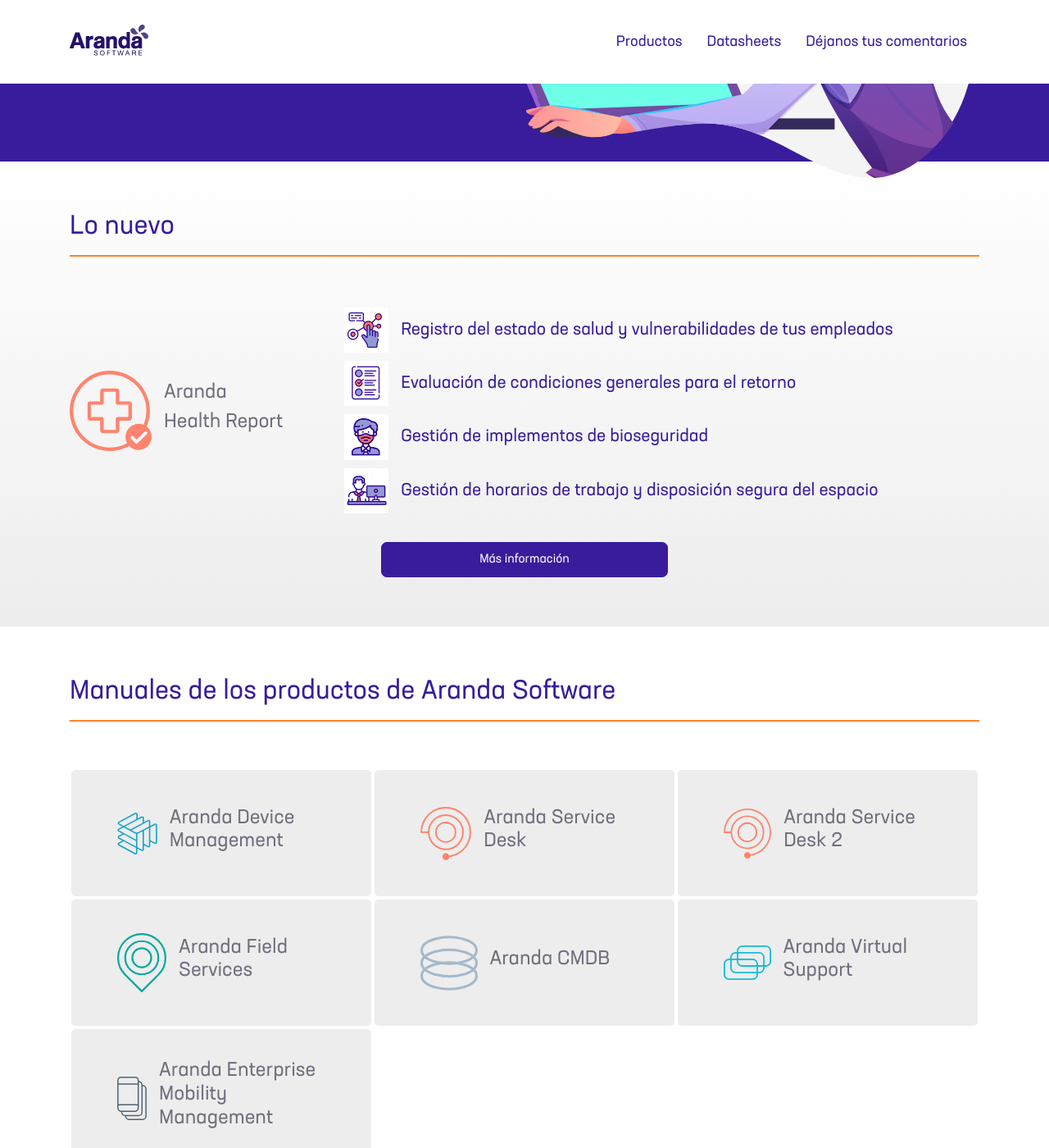
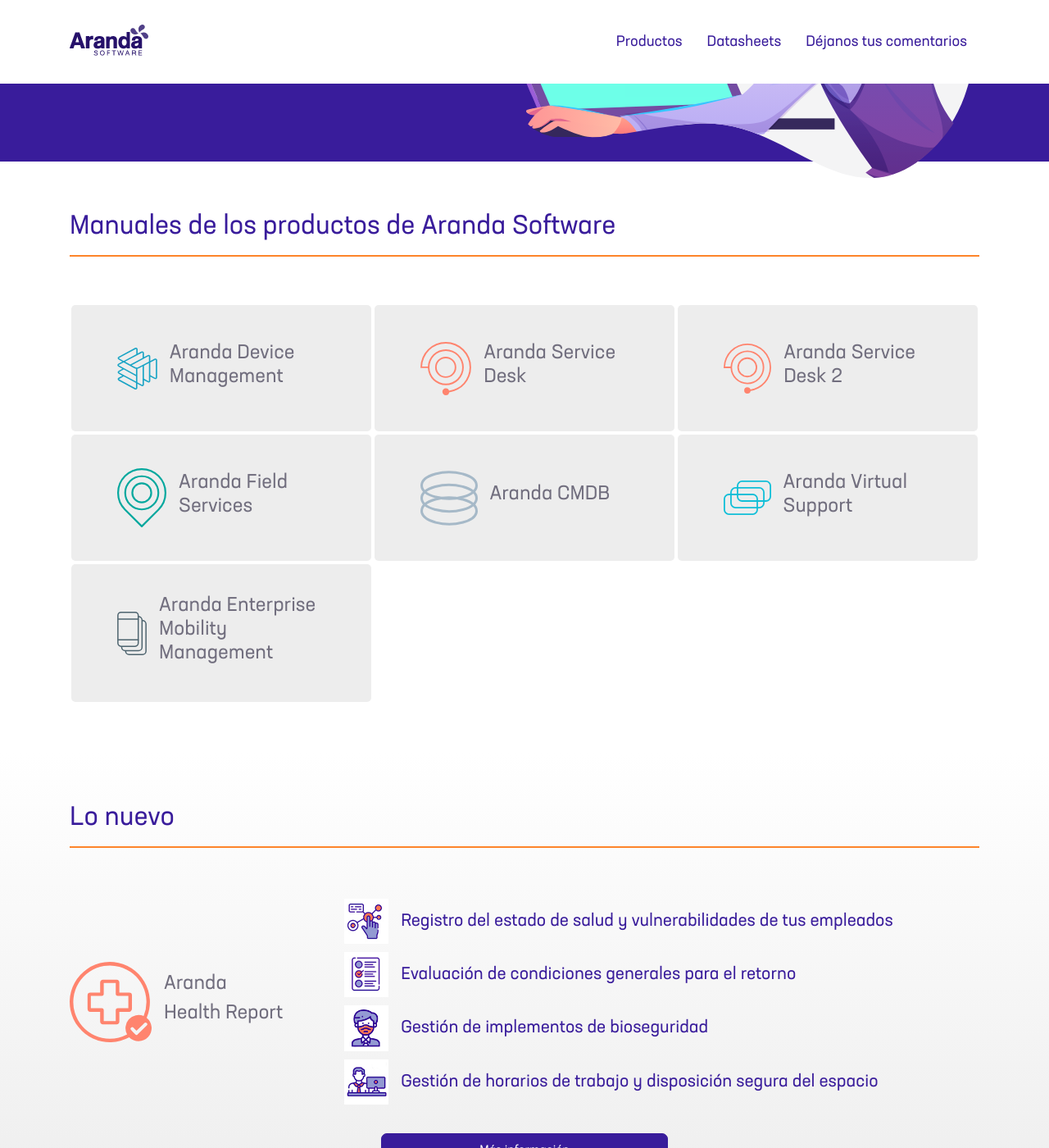
Before and after one commit to aranda-docs/aranda-docs-theme, a Jekyll site: the page built from index.md, in a window 1280 px wide and 1400 px high, scrolled down 391 px. Shown: the whole window at 82% size. Built offline with Jekyll 4.4.1, drawn with Linux system fonts in a browser that asks for light colours.

Commit message:
Update default.html

```diff
--- a/_layouts/default.html
+++ b/_layouts/default.html
@@ -9,8 +9,8 @@
     {% include ar-header.html %}
     {% include ar-header-hero.html %}
 
+    {% include catalog.html %}
     {% include news-highlighted.html %}
-    {% include catalog.html %}
     {% include contact-form.html %}
 
     {% include footer.html %}
```
